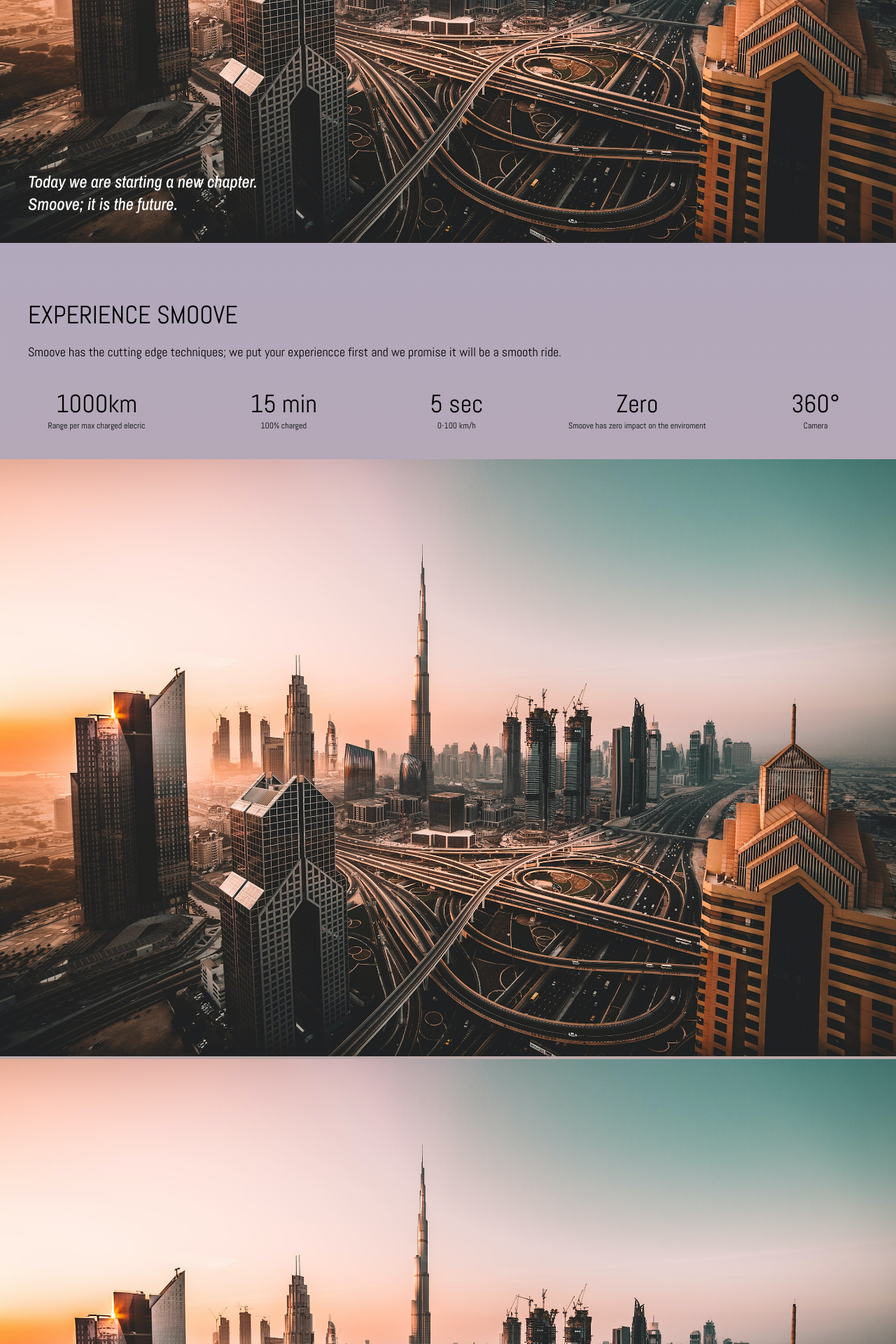
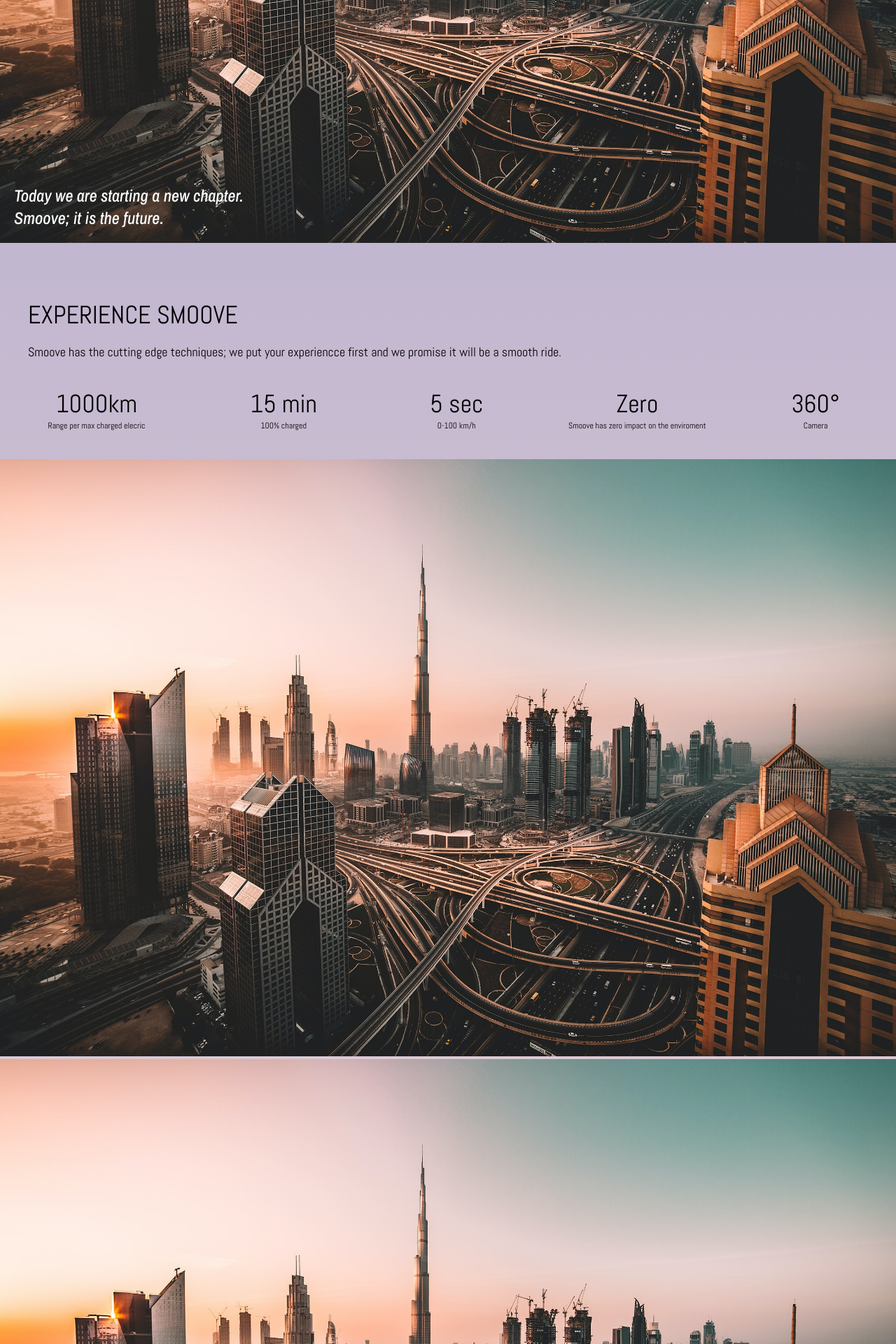
Before and after one commit to LinneaEriksson/Smoove, a PHP site: page / in a window 1280 px wide. Shown: the part 3096-5016 px from the top of the page at 70% size. Run offline with PHP 8.4, Linux system fonts and the light colour scheme.

Commit message:
Update style.css

```diff
--- a/style.css
+++ b/style.css
@@ -10,7 +10,7 @@ body {
 }
 
 .test {
-  background-image: linear-gradient(#aaa7cd, #d3ad79);
+  background-image: linear-gradient(#aaa7cd, #e4cfd4, #d3ad79);
 }
 /* Nav and hamburger-menu */
 
@@ -87,7 +87,7 @@ body {
   color: white;
   font-size: 24px;
   font-family: "Archivo Narrow", sans-serif;
-  padding: 40px;
+  padding: 20px;
 }
 
 .BigText {
```
